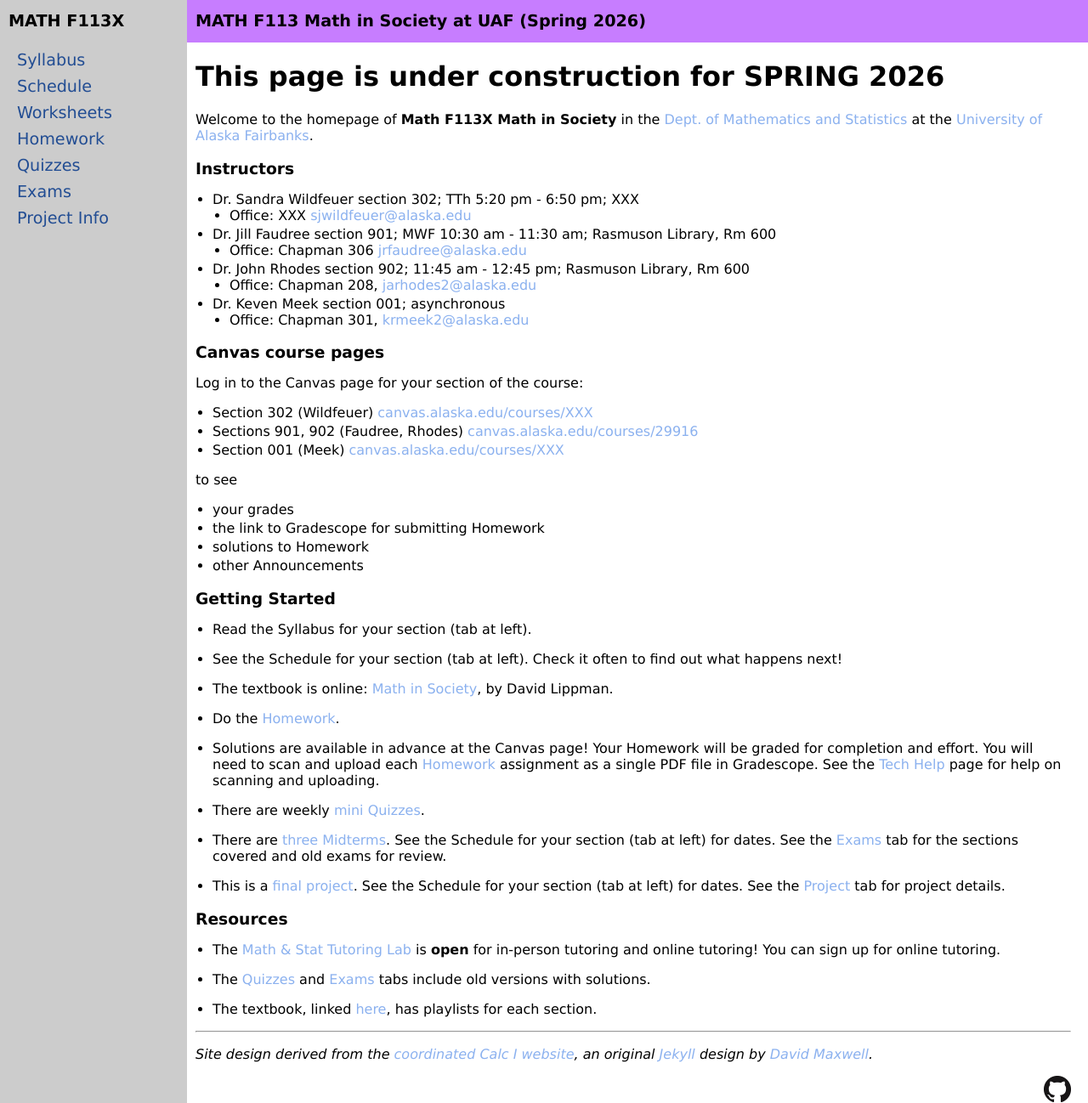
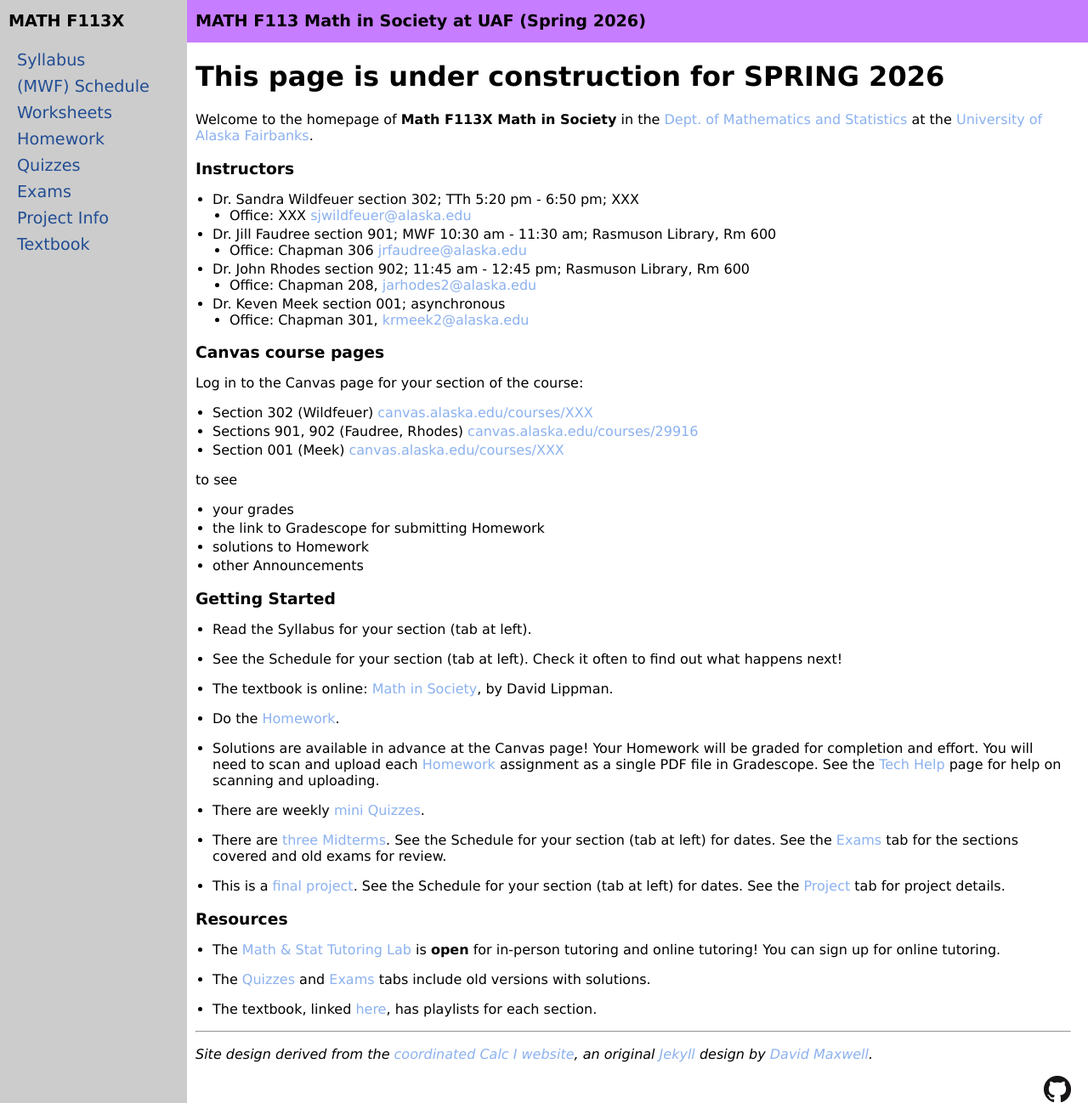
Before and after one commit to uaf-math/math113, a Jekyll site: the page built from index.md, in a window 1280 px wide and 1298 px high. Shown: the whole window at 85% size. Built offline with Jekyll 4.4.1, drawn with Linux system fonts in a browser that asks for light colours.

Commit message:
Update toc.yaml

```diff
--- a/_data/toc.yaml
+++ b/_data/toc.yaml
@@ -5,7 +5,7 @@ docs:
 - title: Syllabus
   url: assets/general/S26/M113_Spring2026_syllabus.pdf
 
-- title: Schedule
+- title: (MWF) Schedule
   exturl: https://docs.google.com/spreadsheets/d/e/2PACX-1vR4DvCv5Nj5LbBOgEODBf3zndRxQ3jt54vpjQPXMj75wmUOnyKFSHDpzGbmvzaWKC6S2_gNVqCsM-tx/pubhtml?gid=0&single=true
 
 - title: Worksheets
@@ -22,3 +22,6 @@ docs:
 
 - title: Project Info
   url: project.html
+
+- title: Textbook
+  url: https://www.opentextbookstore.com/mathinsociety/
```
